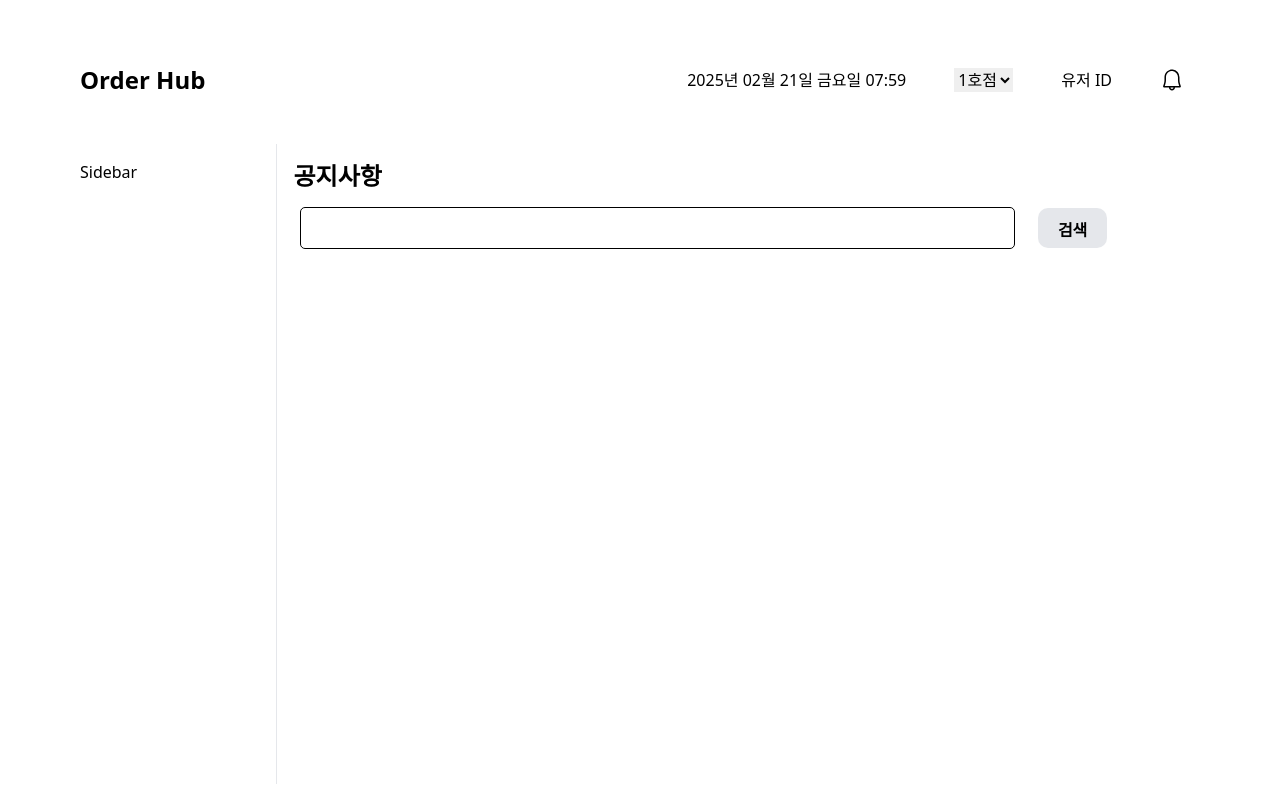
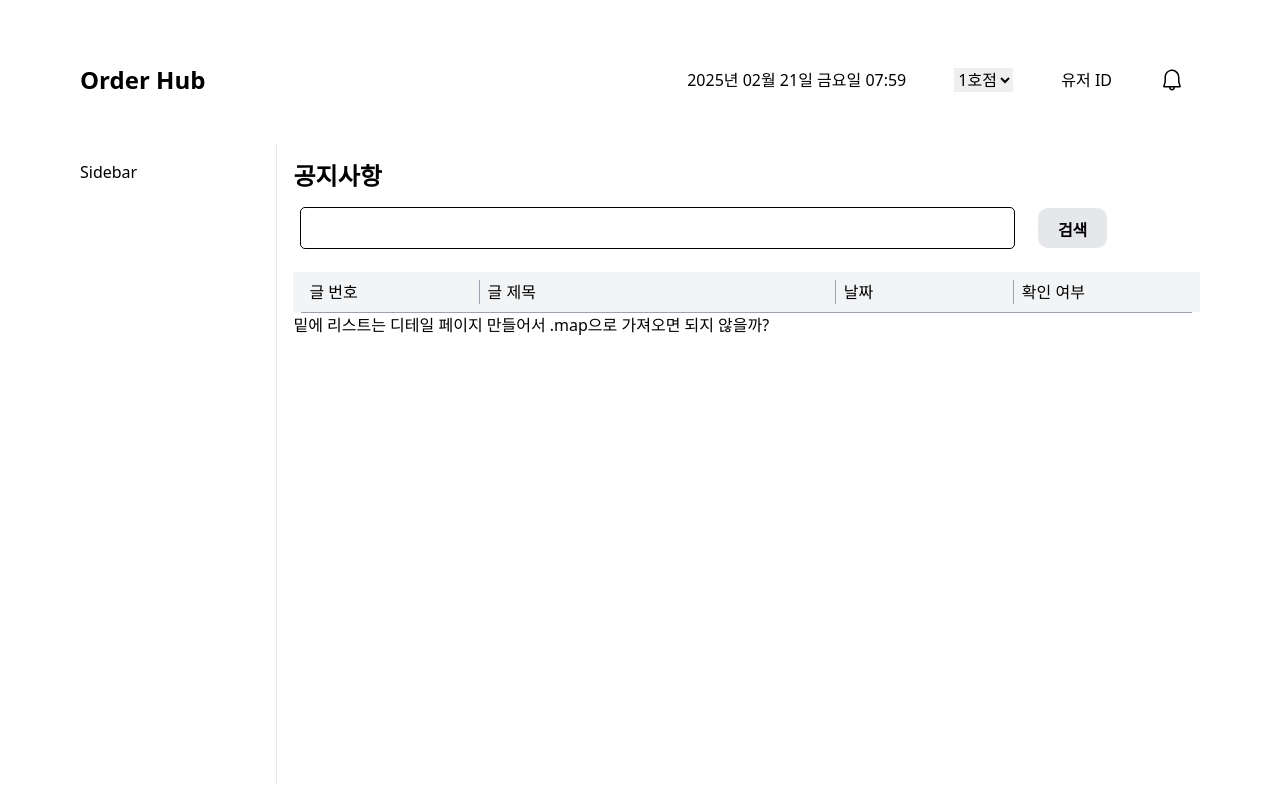
Before and after one commit to order-hub/orderHub-front, a React (Create React App) app: page /notice in a window 1280 px wide. Built offline with nearby package versions, Linux system fonts and the light colour scheme.

Commit message:
Feat 게시판 글 목록 보여주기

```diff
--- a/src/pages/NoticeBoard.js
+++ b/src/pages/NoticeBoard.js
@@ -10,6 +10,14 @@ const NoticeBoard = () => {
                     <h2 className="w-full font-bold text-2xl">공지사항</h2>
                 </div>
                 <SearchBar></SearchBar>
+                <ul className="flex bg-gray-100 p-2 mt-4">
+                    <li className="w-1/5 border-r border-gray-400 px-2">글 번호</li>
+                    <li className="w-2/5 border-r border-gray-400 px-2">글 제목</li>
+                    <li className="w-1/5 border-r border-gray-400 px-2">날짜</li>
+                    <li className="w-1/5 px-2">확인 여부</li>
+                </ul>
+                <hr className="mr-2 ml-2 border-gray-400" />
+                밑에 리스트는 디테일 페이지 만들어서 .map으로 가져오면 되지 않을까?
             </div>
         </Layout>
     );
--- a/src/pages/QuestionBoard.js
+++ b/src/pages/QuestionBoard.js
@@ -10,6 +10,15 @@ const QuestionBoard = () => {
                     <h2 className="w-full font-bold text-2xl">QnA</h2>
                 </div>
                 <SearchBar></SearchBar>
+                <ul className="flex bg-gray-100 p-2 mt-4">
+                    <li className="w-1/5 border-r border-gray-400 px-2">글 번호</li>
+                    <li className="w-2/5 border-r border-gray-400 px-2">글 제목</li>
+                    <li className="w-1/5 border-r border-gray-400 px-2">날짜</li>
+                    <li className="w-1/5 px-2">확인 여부</li>
+                </ul>
+                <hr className="mr-2 ml-2 border-gray-400" />
+                밑에 리스트는 디테일 페이지 만들어서 .map으로 가져오면 되지 않을까?
+                여긴 밑에 글 작성 폼도 같이 진열
             </div>
         </Layout>
     );
```
